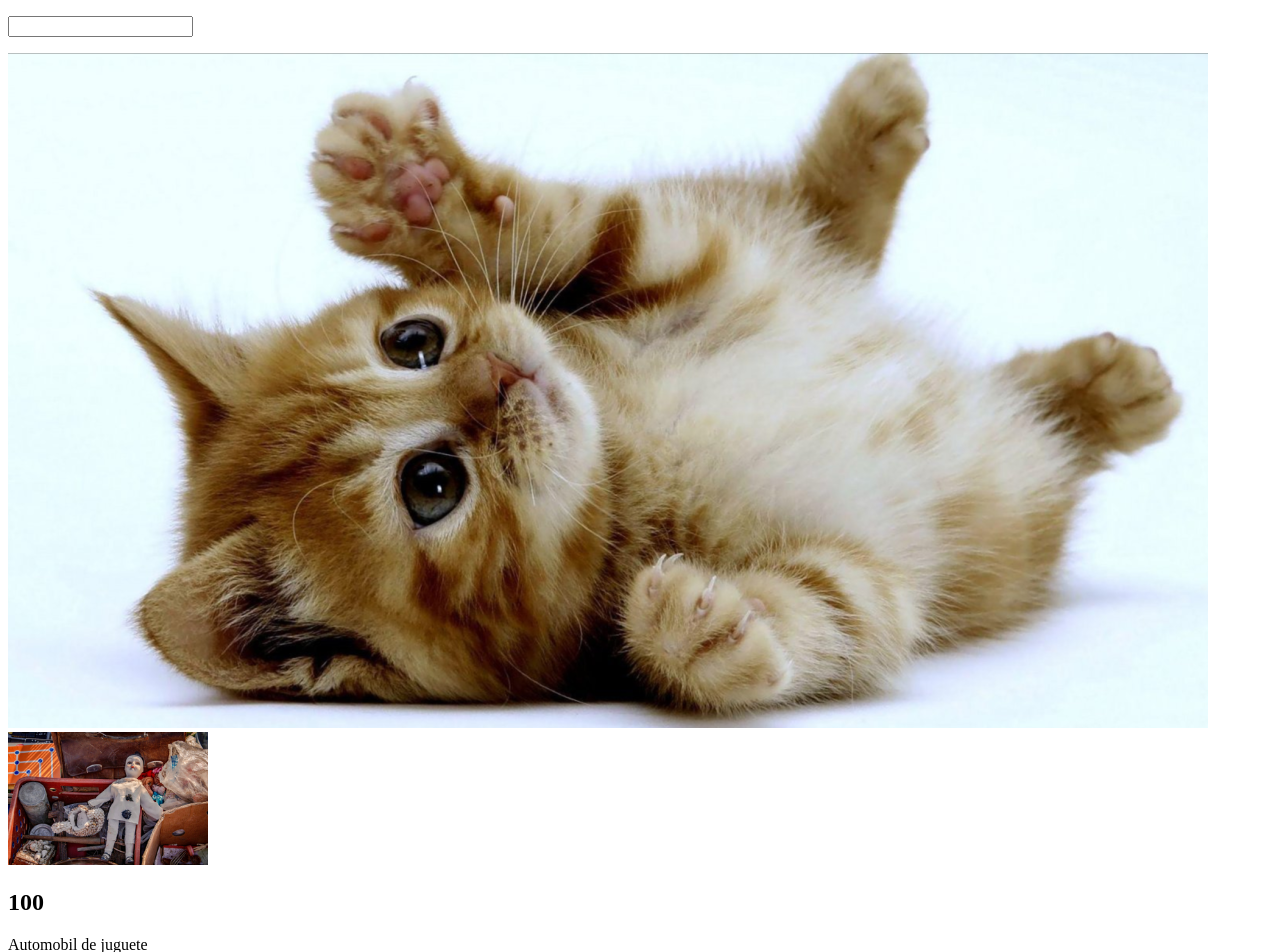
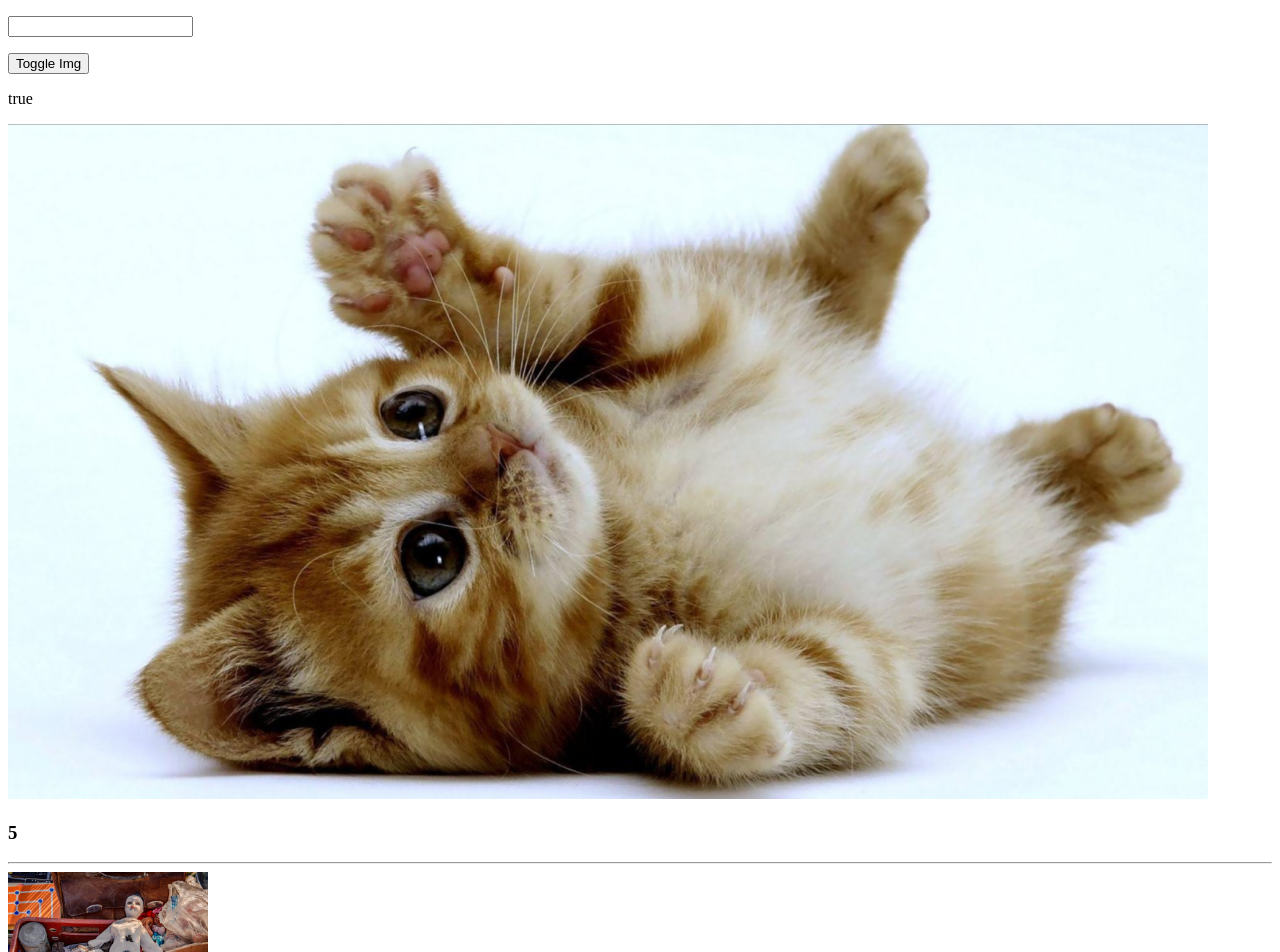
Before and after one commit to anna-tama/componentes-servicios-angular-12, an Angular app in the folder my-store/: page / in a window 1280 px wide. Shown: the top 952 px of the page. Built offline with nearby package versions, Linux system fonts and the light colour scheme.

Commit message:
init: setInterval mala práctica

```diff
--- a/my-store/src/app/app.component.html
+++ b/my-store/src/app/app.component.html
@@ -1,4 +1,7 @@
 <p><input type="text" [(ngModel)]="imgParent"></p>
+<button (click)="toggleImg()">Toggle Img</button>
+<p>{{showImg}}</p>
 <app-img (loaded)="onLoaded($event)" [img]="imgParent"></app-img>
+<hr>
 
 <app-product [product]="product" *ngFor="let product of products"></app-product>
--- a/my-store/src/app/app.component.ts
+++ b/my-store/src/app/app.component.ts
@@ -10,6 +10,7 @@
 
   // imgParent = 'https://www.w3schools.com/howto/img_avatar.png';
   imgParent= '';
+  showImg= true;
   products: Product[] = [
     {
       id: '1',
@@ -34,4 +35,8 @@
   onLoaded(img: string){
     console.log('log padre',img);
   }
+
+  toggleImg(){
+    this.showImg = !this.showImg;
+  }
 }
--- a/my-store/src/app/components/img/img.component.html
+++ b/my-store/src/app/components/img/img.component.html
@@ -1,4 +1,5 @@
 <img width="200" (load)="imgLoaded()" (error)="imgError()" [src]="img" *ngIf="img; else elseImg">
+<h3>{{counter}}</h3>
 <ng-template #elseImg>
   <img [src]="imageDefault" alt="" >
 </ng-template>
--- a/my-store/src/app/components/img/img.component.ts
+++ b/my-store/src/app/components/img/img.component.ts
@@ -10,6 +10,7 @@
   @Input() img: string = ''; //el padre lo comunica al hijo
   @Output() loaded = new EventEmitter<string>(); //comunica del hijo al padre
   imageDefault  = '../../../assets/images/default.png';
+  counter = 0;
 
   constructor() {
     //before render
@@ -26,9 +27,12 @@
   ngOnInit(): void {
     //before render
     //async fetch, llamadas a las apis -
-    console.log('ngOnInit', 'imgValue =>', this.img)
+    console.log('ngOnInit', 'imgValue =>', this.img);
+    window.setInterval(()=>{
+      this.counter+=1;
+      console.log('run counter')
+    },1000)
   }
-
   ngAfterViewInit(){
     //after render
     //handler children
```
